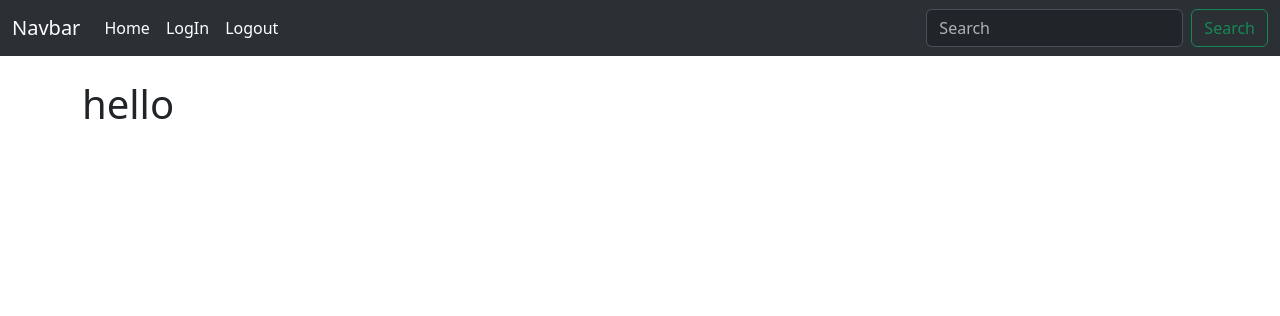
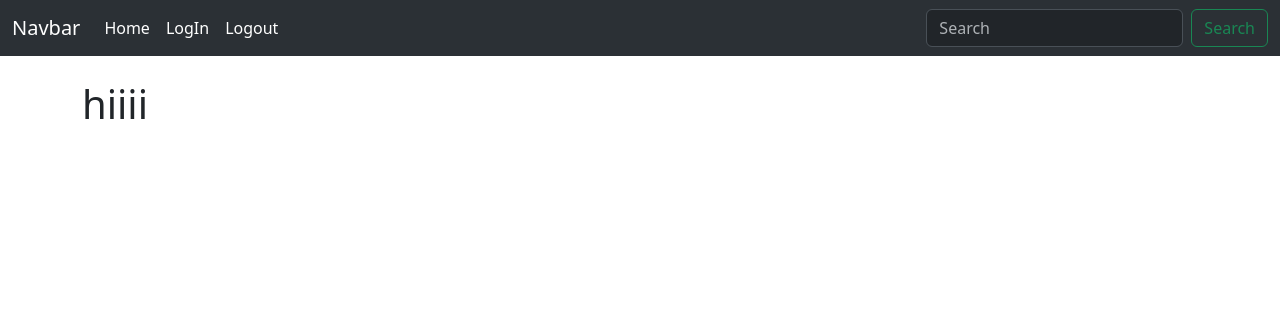
Before and after one commit to PK470/Project-X, a Django app: template quotipy/app/templates/profile.html in a window 1280 px wide. Shown: the top 316 px of the page. Run offline with Django 3.2, Linux system fonts and the light colour scheme; the template is opened without the code that fills it, so the values that code supplies are empty.

Commit message:
Update profile.html

```diff
--- a/quotipy/app/templates/profile.html
+++ b/quotipy/app/templates/profile.html
@@ -1,5 +1,5 @@
 {% extends "main.html" %}
 
 {% block content%}
-<h1>hello</h1>
+<h1>hiiii</h1>
 {% endblock %}
```
